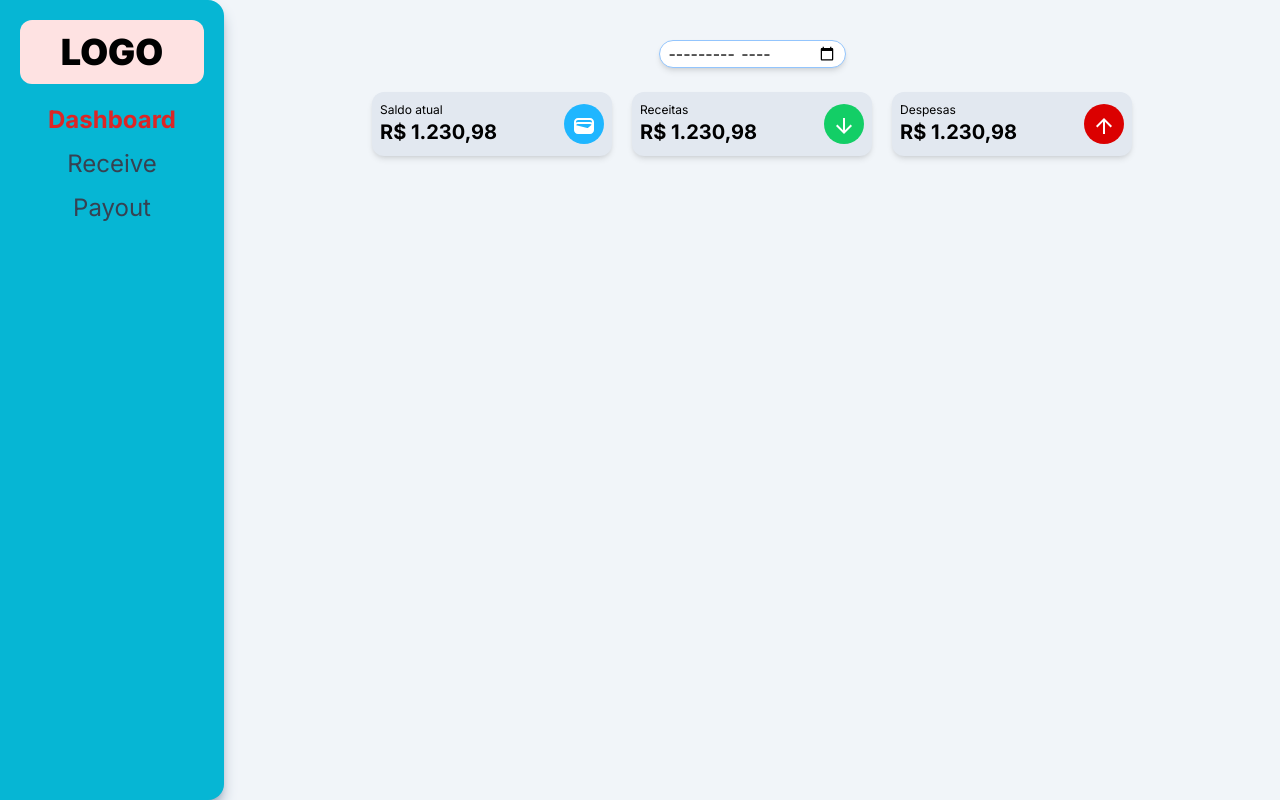
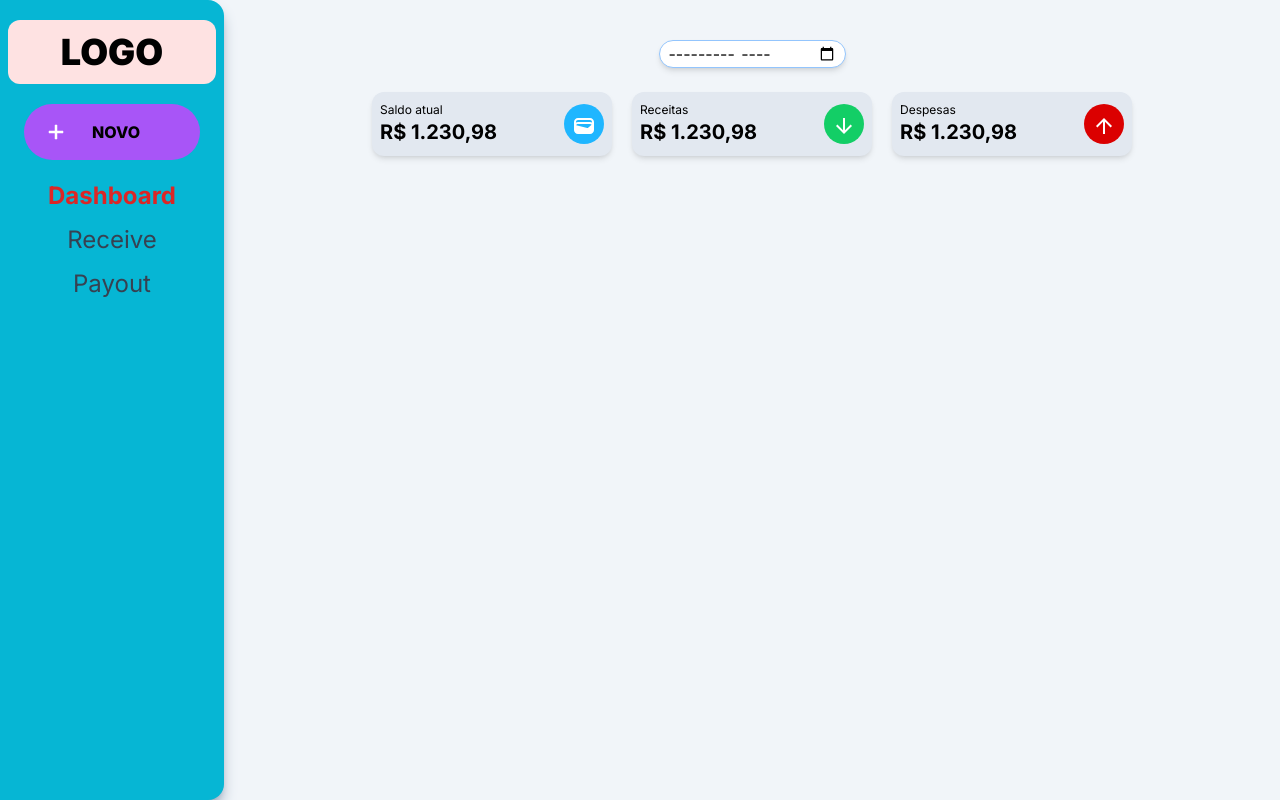
Before and after one commit to projEduardoValencio/financas, a Next.js app: page /dashboard in a window 1280 px wide. Built offline with nearby package versions, Linux system fonts and the light colour scheme.

Commit message:
feat: new transaction buttom on sidebar

```diff
--- /dev/null
+++ b/src/components/SideBar/NewTransactionMenu.tsx
@@ -0,0 +1,56 @@
+import { FC, useState } from "react";
+import { Add, TrendingDownRounded, TrendingUpRounded } from "@mui/icons-material";
+import Menu from "@mui/material/Menu";
+import MenuItem from "@mui/material/MenuItem";
+
+interface Props{}
+const NewTransactionMenu: FC<Props> = ({}) => {
+  const [anchorEl, setAnchorEl] = useState<null | HTMLElement>(null);
+  const open = Boolean(anchorEl);
+  const handleClick = (event: React.MouseEvent<HTMLDivElement>) => {
+    setAnchorEl(event.currentTarget);
+  };
+  const handleClose = () => {
+    setAnchorEl(null);
+  };
+
+  return (
+    <div className="transition-all">
+      <div
+        className={`flex flex-row justify-between gap-3 mt-5 items-center rounded-full h-14 w-44 bg-purple-500 px-5 hover:bg-purple-700 hover:cursor-pointer`}
+        onClick={handleClick}
+      >
+        <Add style={{color: 'white', stroke: 'white', strokeWidth: 0.5}}/>
+
+        <span className="font-extrabold mr-10"> NOVO </span>
+      </div>
+      <Menu
+        id="basic-menu"
+        anchorEl={anchorEl}
+        anchorOrigin={{
+          vertical: 'top',
+          horizontal: 'left'
+        }}
+        open={open}
+        onClose={handleClose}
+        MenuListProps={{
+          'aria-labelledby': 'basic-button',
+          disabledItemsFocusable: true,
+        }}
+        className="[&>.MuiPaper-root]:rounded-xl [&>.MuiPaper-root]:w-44 [&>.MuiPaper-root]:bg-slate-100"
+      >
+        <MenuItem onClick={handleClose} className="flex flex-row gap-5">
+          <TrendingUpRounded style={{color: 'green'}}/>
+          Revenue
+        </MenuItem>
+
+        <MenuItem onClick={handleClose} className="flex flex-row gap-5">
+          <TrendingDownRounded style={{color: 'red'}}/>
+          Expense
+        </MenuItem>
+      </Menu>
+    </div>
+  );
+}
+
+export default NewTransactionMenu
--- a/src/components/SideBar/SideBar.tsx
+++ b/src/components/SideBar/SideBar.tsx
@@ -1,9 +1,10 @@
 "use client";
 
-import { FC, useCallback, useContext, useEffect, useState } from "react";
+import { FC, useContext } from "react";
 import SideBarItem from "./SideBarItem";
 import { ISideBarItem } from "@/interfaces/SideBar";
-import { SideBarContext, SideBarProvider } from "./SideBarContext";
+import { SideBarContext } from "./SideBarContext";
+import NewTransactionMenu from "./NewTransactionMenu";
 
 interface Props {}
 const SideBar: FC<Props> = ({}) => {
@@ -11,8 +12,11 @@ const SideBar: FC<Props> = ({}) => {
 
   return (
     <aside className="h-screen bg-slate-100">
-        <nav className="h-full w-56 shadow-lg bg-cyan-500 shadow-slate-400 rounded-br-2xl rounded-tr-2xl flex flex-col p-5">
-          <div className="bg-red-100 h-16 rounded-xl text-black text-center flex items-center justify-center font-black text-4xl">LOGO</div>
+        <nav className="h-full w-56 shadow-lg bg-cyan-500 shadow-slate-400 rounded-br-2xl rounded-tr-2xl flex flex-col py-5 items-center">
+          <div className="bg-red-100 h-16 rounded-xl text-black text-center flex items-center justify-center font-black text-4xl w-52">LOGO</div>
+
+          <NewTransactionMenu/>
+
           <div className="flex flex-col gap-3 mt-5 items-center">
             {itemFactory(itemList)}
           </div>
--- a/src/context/TransactionContext.tsx
+++ b/src/context/TransactionContext.tsx
@@ -1,3 +1,5 @@
+"use client";
+
 import { ITransaction } from "@/interfaces/transactions";
 import { createContext, useCallback, useState } from "react";
 
```
